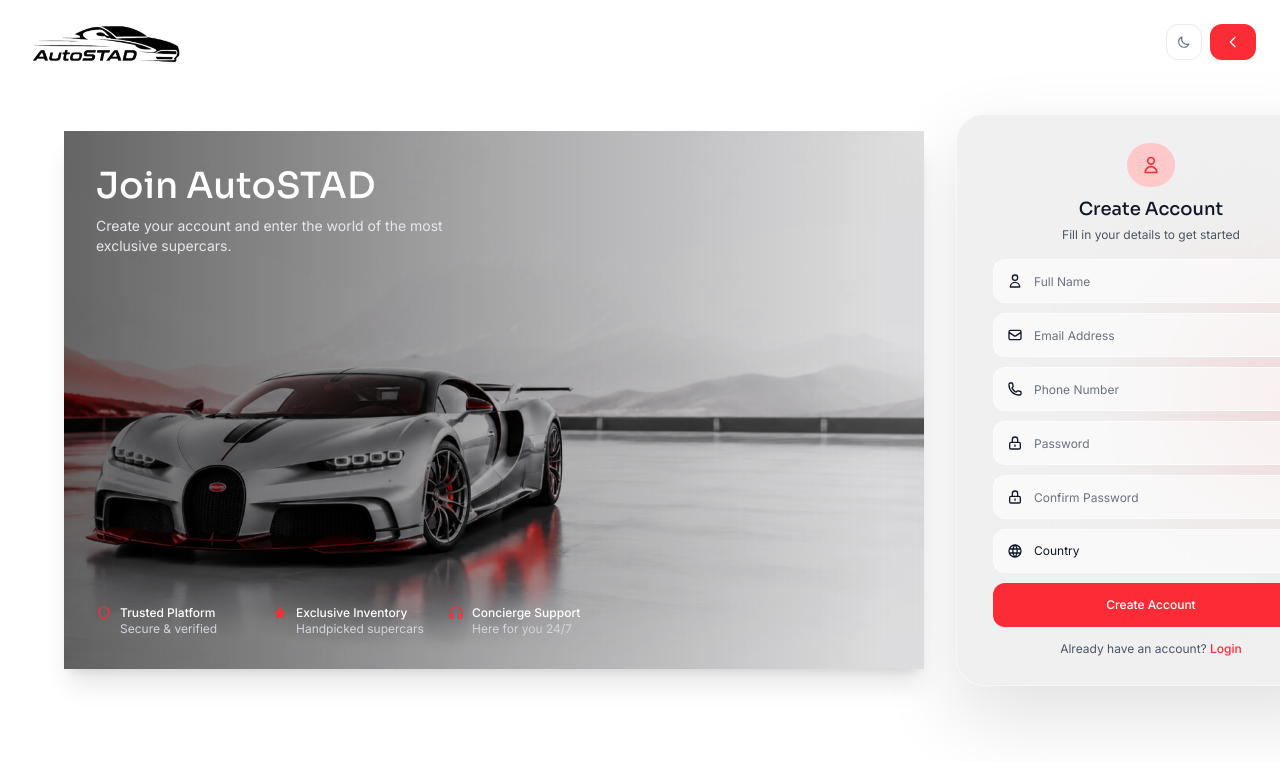
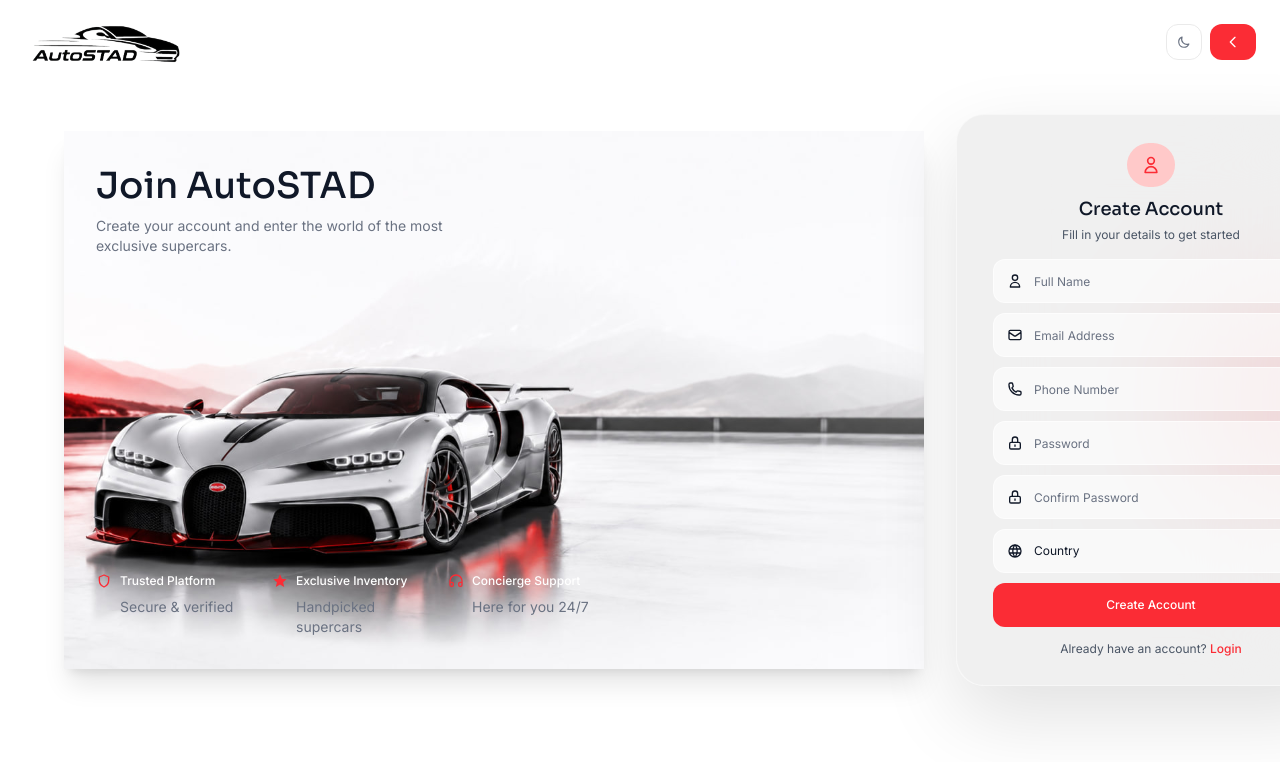
Before and after one commit to Oudom-Ratana/autoStad, a website: page register.html in a window 1280 px wide. Shown: the top 762 px of the page. Drawn offline with Linux system fonts and the light colour scheme.

Commit message:
change color register

```diff
--- a/register.html
+++ b/register.html
@@ -10,15 +10,14 @@
 <meta name="description" content="Join AutoSTAD and enter the world of the most exclusive supercars." />
 <link rel="stylesheet" href="src/output.css" />
 <style>
-  .hero-bg-light {
-    background-image: linear-gradient(90deg, rgba(0,0,0,.6), rgba(0,0,0,.3) 55%, rgba(0,0,0,.1)),
-      url('images/register-hero.png');
+ .hero-bg-light {
+     background-image: url('/images/register-hero.png');
     background-size: cover;
     background-position: center;
   }
   .hero-bg-dark {
-    background-image: linear-gradient(90deg, rgba(0,0,0,.7), rgba(0,0,0,.45) 55%, rgba(0,0,0,.2)),
-      url('images/members/register-hero-dark-hd.png');
+
+   background-image: url('/images/register-hero-dark-hd.png');
     background-size: cover;
     background-position: center;
   }
@@ -57,22 +56,22 @@
 
       <div class="relative z-10 h-full flex flex-col justify-between p-6 sm:p-8">
         <div>
-          <h1 class="text-3xl sm:text-4xl font-medium text-white leading-tight">Join AutoSTAD</h1>
-          <p class="mt-2 text-sm text-gray-200 max-w-sm">Create your account and enter the world of the most exclusive supercars.</p>
+          <h1 class="text-3xl sm:text-4xl font-medium text-gray-900 dark:text-white leading-tight">Join AutoSTAD</h1>
+          <p class="mt-2 text-sm text-gray-500 dark:text-gray-300 max-w-sm">Create your account and enter the world of the most exclusive supercars.</p>
         </div>
 
         <div class="grid grid-cols-1 sm:grid-cols-3 gap-4 text-xs text-gray-200 max-w-lg">
           <div class="flex items-start gap-2">
             <svg class="w-4 h-4 text-primary shrink-0" fill="none" stroke="currentColor" viewBox="0 0 24 24"><path stroke-linecap="round" stroke-linejoin="round" stroke-width="2" d="M12 3l7 3v5c0 4.5-3 8.5-7 10-4-1.5-7-5.5-7-10V6l7-3z"/></svg>
-            <div><p class="font-medium text-white">Trusted Platform</p><p class="text-gray-300">Secure &amp; verified</p></div>
+            <div><p class="font-medium text-white">Trusted Platform</p><p class="mt-2 text-sm text-gray-500 dark:text-gray-300 max-w-sm">Secure &amp; verified</p></div>
           </div>
           <div class="flex items-start gap-2">
             <svg class="w-4 h-4 text-primary shrink-0" fill="currentColor" viewBox="0 0 24 24"><path d="M12 2l2.9 6.6 7.1.6-5.4 4.8 1.7 6.9L12 17.3 5.7 20.9l1.7-6.9L2 9.2l7.1-.6z"/></svg>
-            <div><p class="font-medium text-white">Exclusive Inventory</p><p class="text-gray-300">Handpicked supercars</p></div>
+            <div><p class="font-medium text-white">Exclusive Inventory</p><p class="mt-2 text-sm text-gray-500 dark:text-gray-300 max-w-sm">Handpicked supercars</p></div>
           </div>
           <div class="flex items-start gap-2">
             <svg class="w-4 h-4 text-primary shrink-0" fill="none" stroke="currentColor" viewBox="0 0 24 24"><path stroke-linecap="round" stroke-linejoin="round" stroke-width="2" d="M3 18v-6a9 9 0 0118 0v6M3 18a2 2 0 002 2h1a2 2 0 002-2v-2a2 2 0 00-2-2H3v4zm18 0a2 2 0 01-2 2h-1a2 2 0 01-2-2v-2a2 2 0 012-2h3v4z"/></svg>
-            <div><p class="font-medium text-white">Concierge Support</p><p class="text-gray-300">Here for you 24/7</p></div>
+            <div><p class="font-medium text-white">Concierge Support</p><p class="mt-2 text-sm text-gray-500 dark:text-gray-300 max-w-sm">Here for you 24/7</p></div>
           </div>
         </div>
       </div>
```
Also changed, not shown: login.html (+4 -4 lines).
